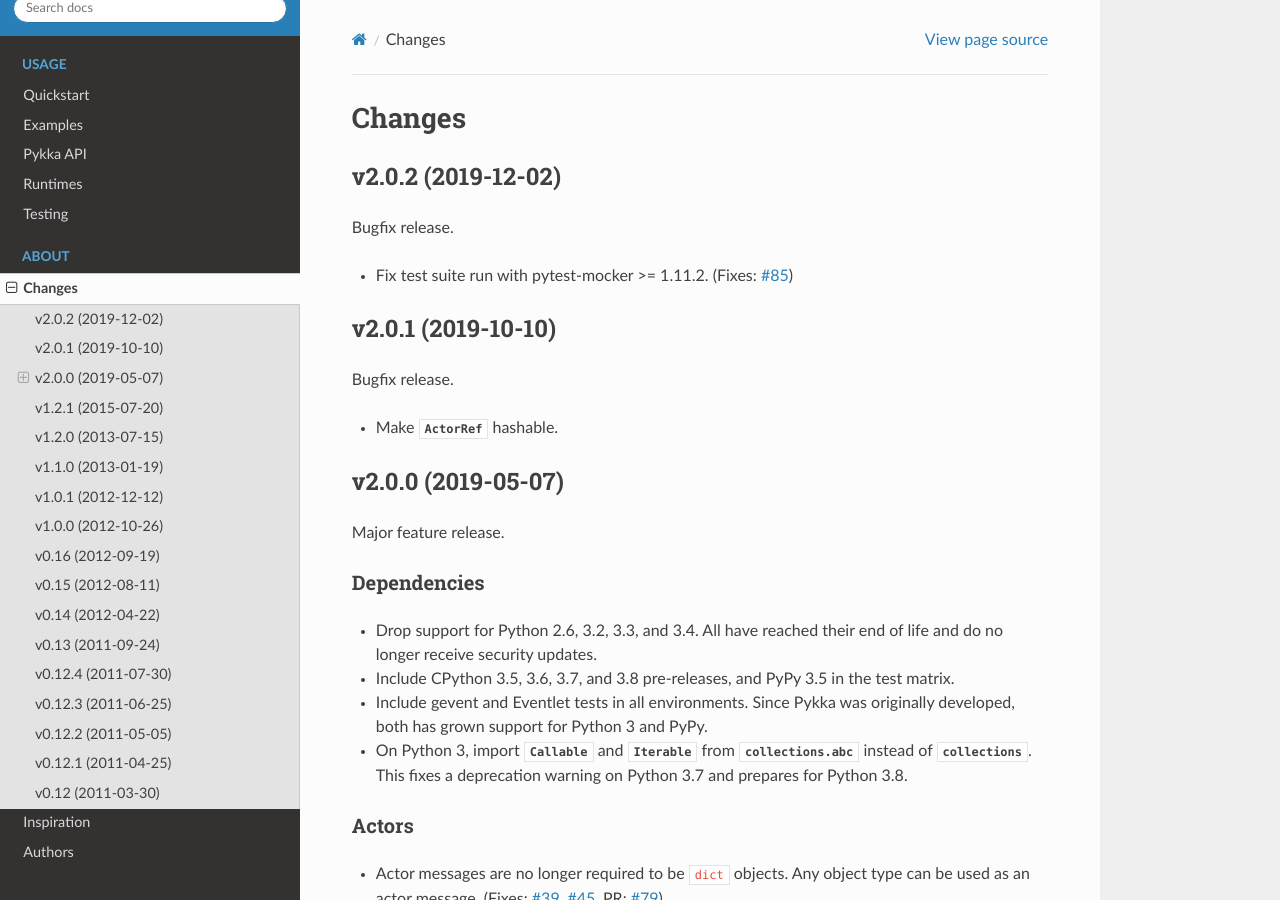
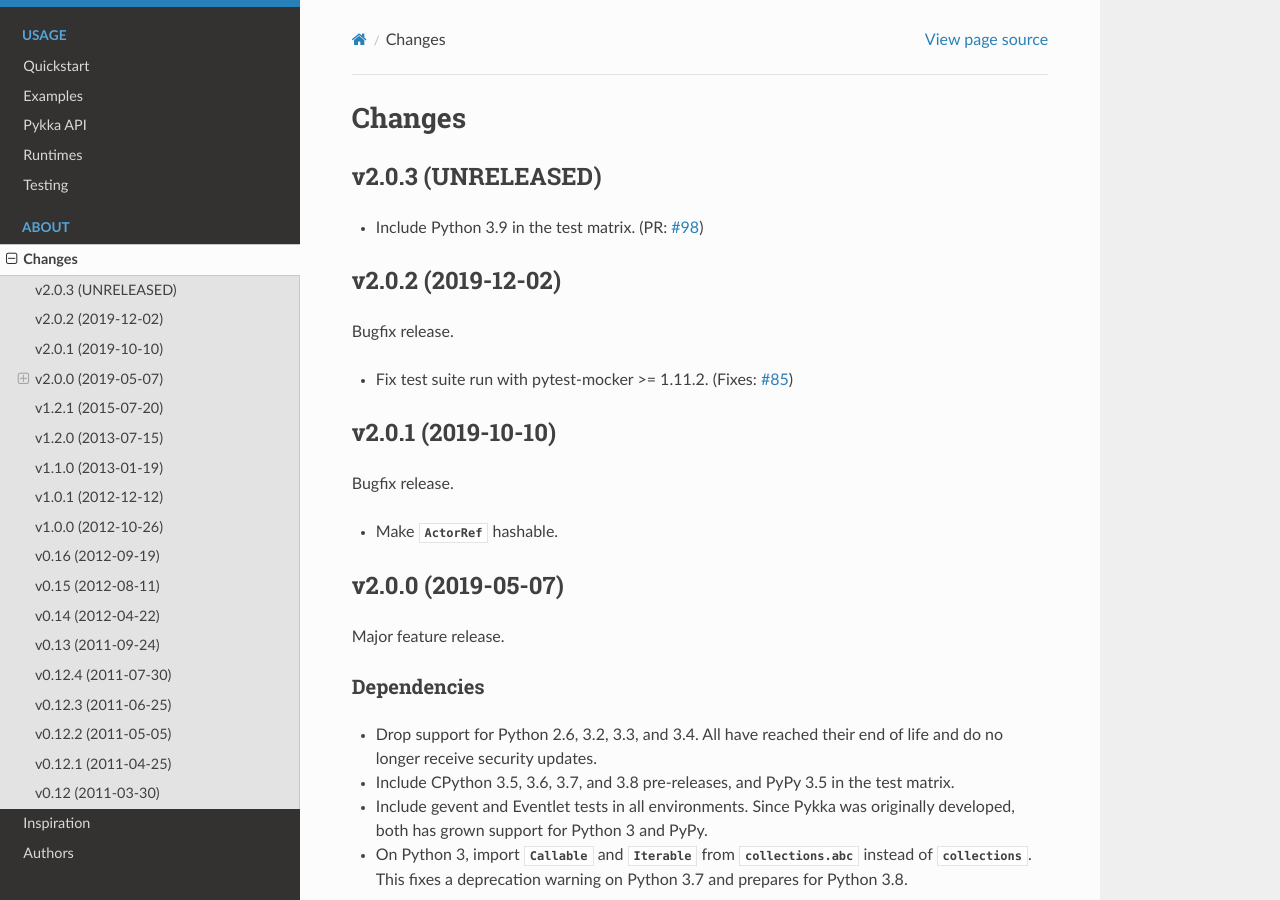
Before and after one commit to jodal/pykka, a Sphinx documentation site: the page built from docs/changes.rst, in a window 1280 px wide and 900 px high. Built offline with Sphinx 7.4.7 and the Read the Docs theme 2.0.0, drawn with Linux system fonts in a browser that asks for light colours.

Commit message:
Support Python 3.9

```diff
--- a/docs/changes.rst
+++ b/docs/changes.rst
@@ -1,6 +1,12 @@
 =======
 Changes
 =======
+
+
+v2.0.3 (UNRELEASED)
+===================
+
+- Include Python 3.9 in the test matrix. (PR: :issue:`98`)
 
 
 v2.0.2 (2019-12-02)
--- a/setup.cfg
+++ b/setup.cfg
@@ -23,6 +23,7 @@
    Programming Language :: Python :: 3.6
    Programming Language :: Python :: 3.7
    Programming Language :: Python :: 3.8
+   Programming Language :: Python :: 3.9
    Programming Language :: Python :: Implementation :: CPython
    Programming Language :: Python :: Implementation :: PyPy
 
```
Also changed, not shown: 2 other files.
